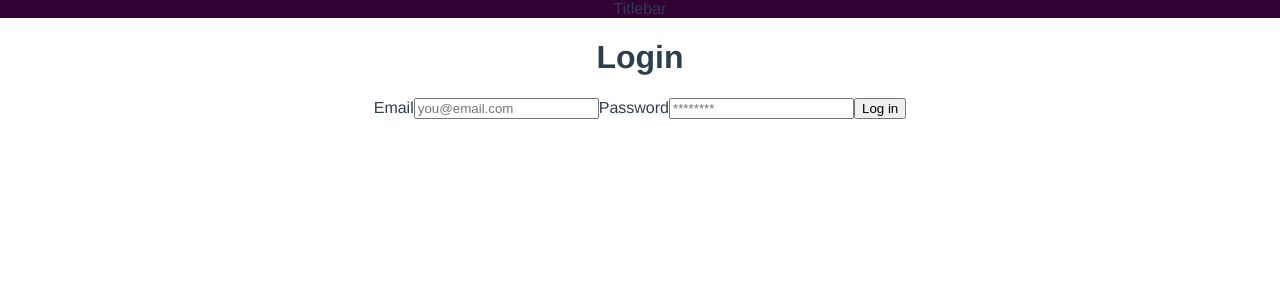
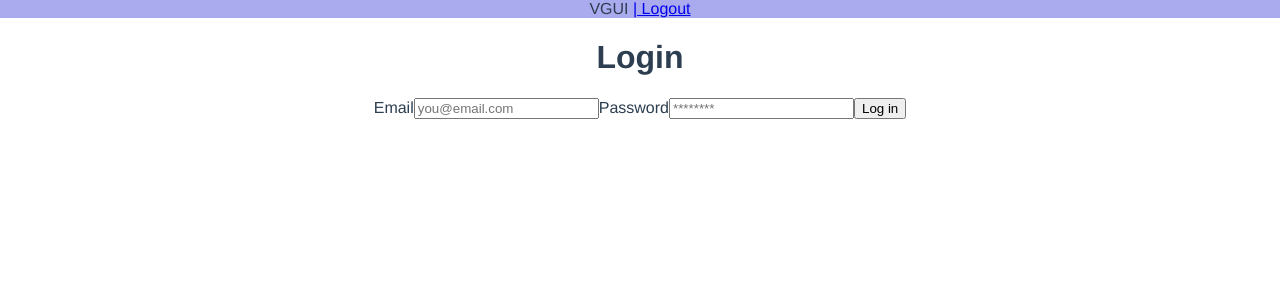
Before and after one commit to mrombout/solorpg, a Vue app in the folder frontend/vgui/: page /login in a window 1280 px wide. Shown: the top 300 px of the page. Built offline with nearby package versions, Linux system fonts and the light colour scheme; no server answers; sample sign-in values are in the browser's storage.

Commit message:
Add logout

```diff
--- a/frontend/vgui/src/App.vue
+++ b/frontend/vgui/src/App.vue
@@ -1,17 +1,34 @@
 <template>
   <div id="app">
-    <TitleBar></TitleBar>
+    <TitleBar>
+      VGUI <a v-if="currentUser" @click="logout" href="#">| Logout</a>
+    </TitleBar>
     <router-view></router-view>
   </div>
 </template>
 
 <script>
 import TitleBar from './components/TitleBar'
+import { mapState } from 'vuex'
+const fb = require('./firebaseConfig.js')
 
 export default {
   name: 'app',
   components: {
     TitleBar
+  },
+  computed: {
+    ...mapState(['currentUser'])
+  },
+  methods: {
+    logout() {
+      fb.auth.signOut().then(() => {
+          this.$store.dispatch('clearData')
+          this.$router.push('/login')
+      }).catch(err => {
+        console.log(err)
+      })
+    }
   }
 }
 </script>
--- a/frontend/vgui/src/components/TitleBar.vue
+++ b/frontend/vgui/src/components/TitleBar.vue
@@ -1,6 +1,6 @@
 <template>
   <div class="titlebar">
-    Titlebar
+    <slot></slot>
   </div>
 </template>
 
@@ -17,6 +17,6 @@ export default {
 <style scoped>
 
 .titlebar {
-  background-color: #330033;
+  background-color: #AAAAEE;
 }
 </style>
--- a/frontend/vgui/src/components/pages/Login.vue
+++ b/frontend/vgui/src/components/pages/Login.vue
@@ -33,7 +33,7 @@ export default {
         password: '',
       },
       performingRequest: false,
-      errorMSg: '',
+      errorMsg: '',
     }
   },
   methods: {
--- a/frontend/vgui/src/routes.js
+++ b/frontend/vgui/src/routes.js
@@ -34,6 +34,8 @@ router.beforeEach((to, from, next) => {
     const requiresAuth  = to.matched.some(x => x.meta.requiresAuth)
     const currentUser = firebase.auth().currentUser
 
+    console.log(requiresAuth, currentUser)
+
     if (requiresAuth && !currentUser) {
         next('/login')
     } else if (requiresAuth && currentUser) {
--- a/frontend/vgui/src/store.js
+++ b/frontend/vgui/src/store.js
@@ -1,8 +1,16 @@
 import Vue from 'vue'
 import Vuex from 'vuex'
 import Axios from 'axios'
+const fb = require('./firebaseConfig.js')
 
 Vue.use(Vuex)
+
+fb.auth.onAuthStateChanged(user => {
+    if (user) {
+        store.commit('setCurrentUser', user)
+        store.dispatch('fetchUserProfile')
+    }
+})
 
 const state = {
     currentUser: null,
@@ -76,7 +84,7 @@ const mutations = {
     },
     setUserProfile(state, val) {
         state.userProfile = val
-    }
+    },
 }
 
 const actions = {
@@ -94,11 +102,16 @@ const actions = {
     },
     fetchUserProfile() {
 
+    },
+    clearData({ commit }) {
+        commit('setCurrentUser', null)
+        commit('setUserProfile', {})
     }
 }
 
-export default new Vuex.Store({
+const store = new Vuex.Store({
     state: state,
     actions: actions,
     mutations: mutations
 })
+export default store
```
